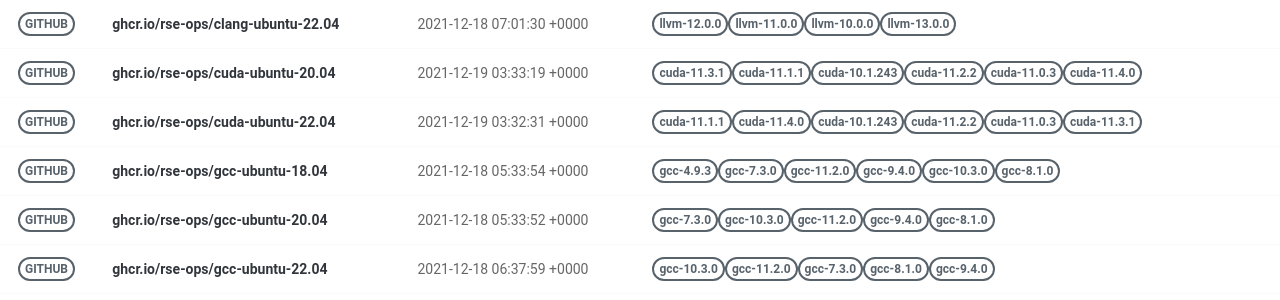
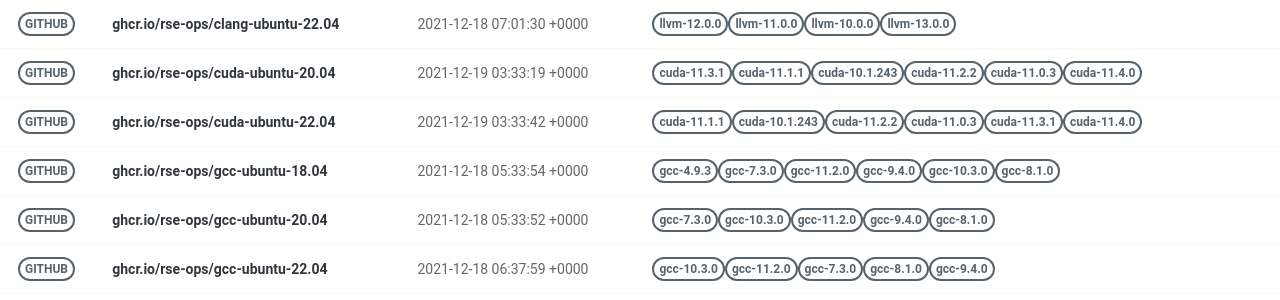
Before and after one commit to rse-ops/docker-images, a Jekyll site: the page built from pages/index.md, in a window 1280 px wide. Shown: the part 228-528 px from the top of the page. Built offline with Jekyll 4.4.1, drawn with Linux system fonts in a browser that asks for light colours; nearby versions of some CDN libraries.

Commit message:
Automated push to update library 2021-12-19

```diff
--- a/_library/ghcr.io-rse-ops-cuda-ubuntu-22.04.md
+++ b/_library/ghcr.io-rse-ops-cuda-ubuntu-22.04.md
@@ -1,7 +1,7 @@
 ---
 layout: container
 name: ghcr.io/rse-ops/cuda-ubuntu-22.04
-updated_at: 2021-12-19 03:32:31.917472
+updated_at: 2021-12-19 03:33:42.466633
 
 
 container_url: https://github.com/orgs/rse-ops/packages/container/package/cuda-ubuntu-22.04
```
Also changed, not shown: other parts of _library/ghcr.io-rse-ops-cuda-ubuntu-22.04.md (+3 -3 lines).
